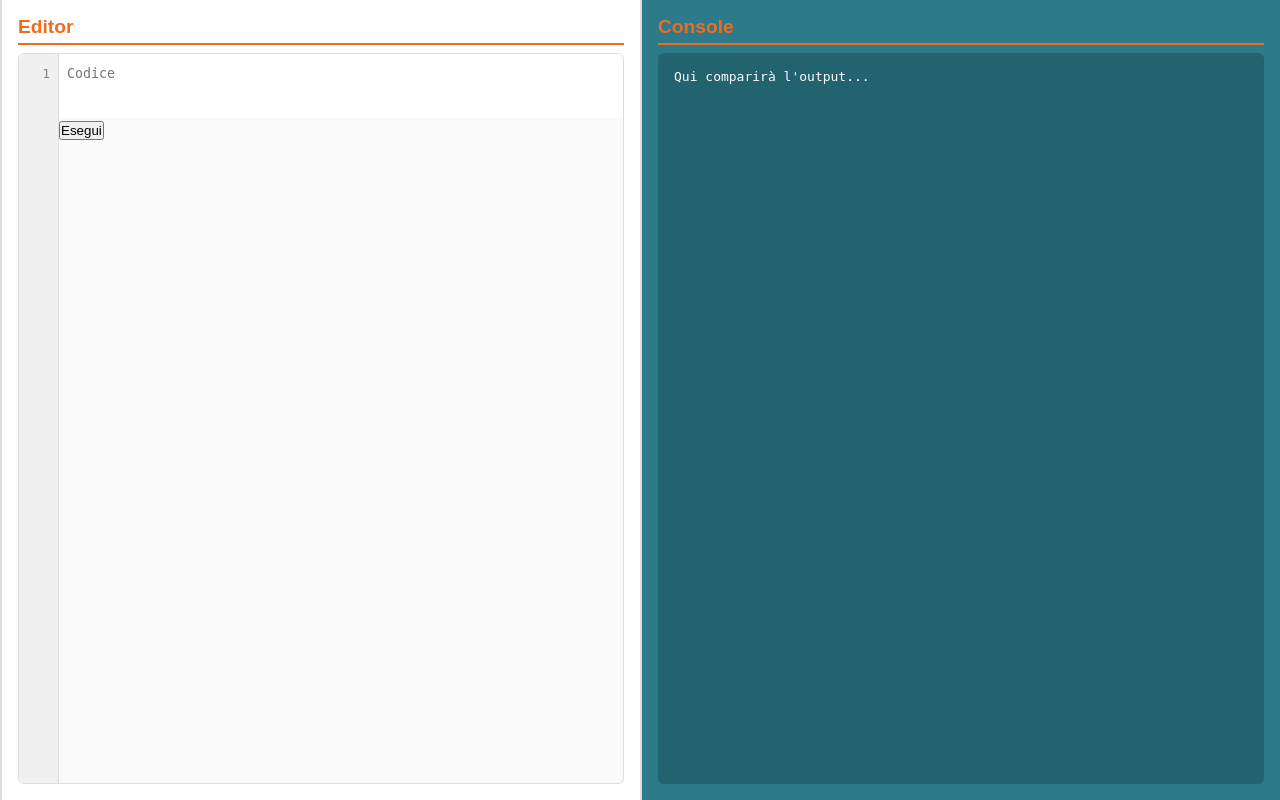
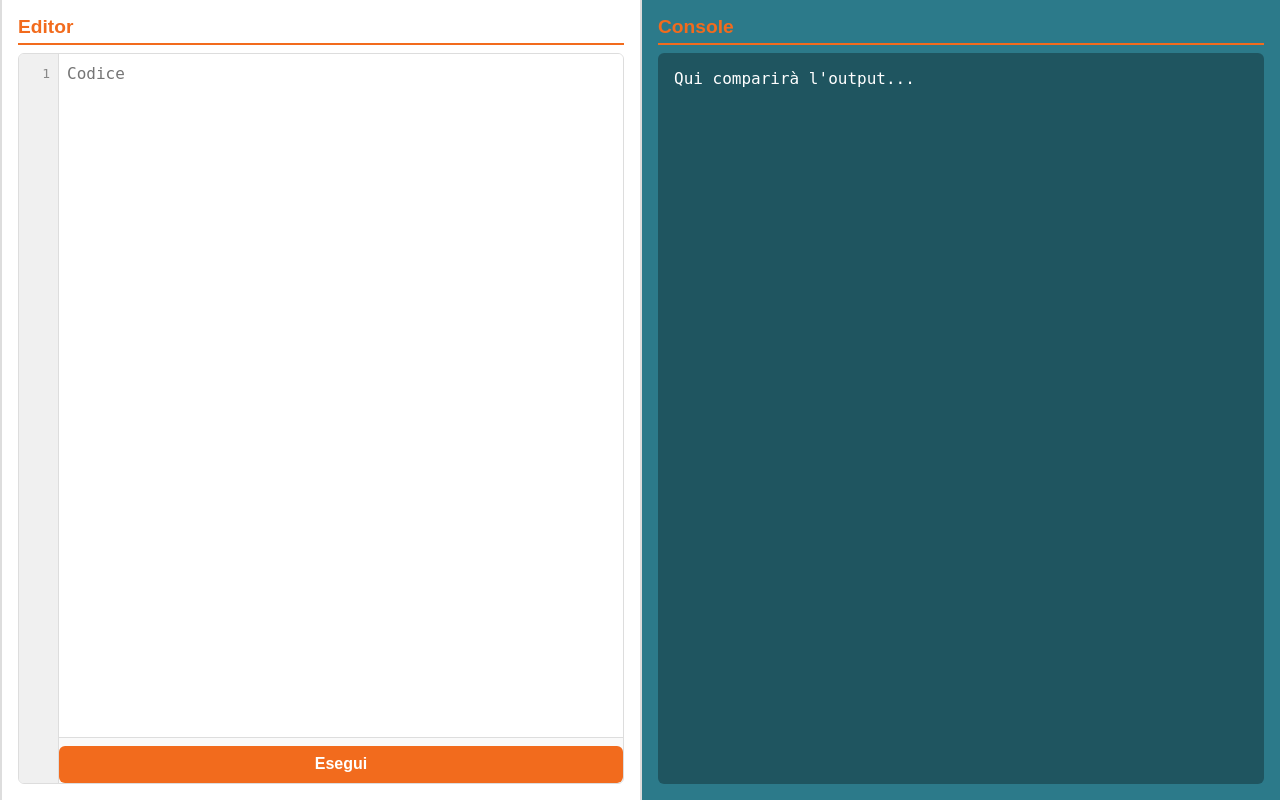
Before and after one commit to noobieofficial/ide2, a Flask app: page / in a window 1280 px wide. Run offline with Flask 3, Linux system fonts and the light colour scheme.

Commit message:
Update style.css

```diff
--- a/static/style.css
+++ b/static/style.css
@@ -139,6 +139,56 @@ body {
   right: 10px;
 }
 
+#code-form {
+  height: 100%;
+  display: flex;
+  flex-direction: column;
+}
+
+#code-form button {
+  border: none;
+  color: white;
+  cursor: pointer;
+  font-size: 1rem;
+  font-weight: bold;
+  margin-top: 0.5rem;
+  border-radius: 6px;
+  padding: 0.6rem 1rem;
+  transition: background 0.3s ease;
+  background-color: var(--primary-orange);
+}
+
+#code-form button:hover {
+  background-color: #d95a10;
+}
+
+#program {
+  flex: 1;
+  font-size: 1rem;
+  border-radius: 0;
+  border-bottom: 1px solid #ddd;
+}
+
+#console-output {
+  padding: 1rem;
+  color: #fff;
+  font-size: 1rem;
+  overflow-y: auto;
+  border-radius: 6px;
+  font-family: monospace;
+  background: rgba(0, 0, 0, 0.3);
+}
+
+#console-output.updated {
+  animation: flash 0.3s ease-in-out;
+}
+
+/* animazioni */
+@keyframes flash {
+  0% { background-color: rgba(255,255,255,0.2); }
+  100% { background-color: rgba(0,0,0,0.3); }
+}
+
 /* Responsive: Mobile */
 @media (max-width: 768px) {
   .container {
```
Also changed, not shown: other parts of static/style.css (+29 -29 lines).
